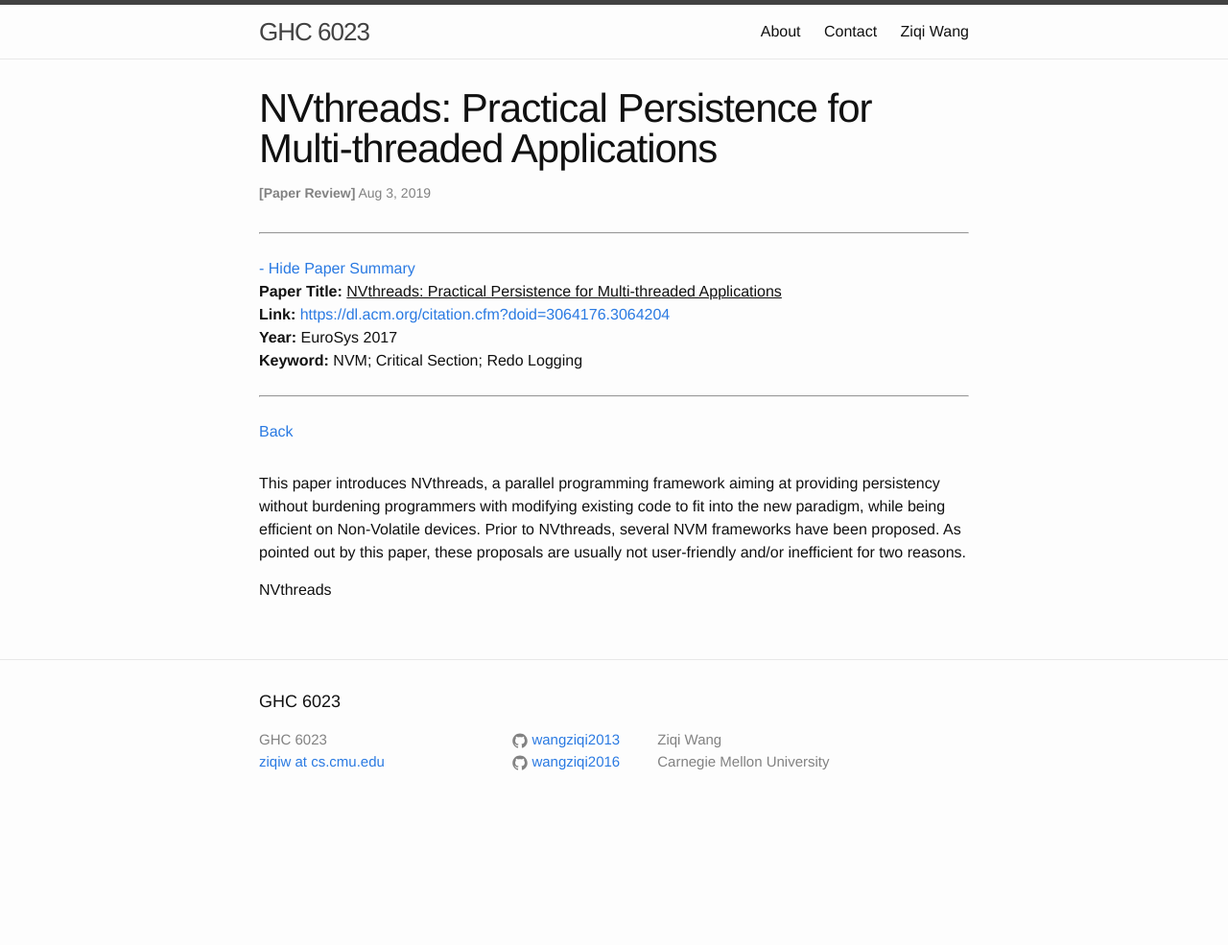
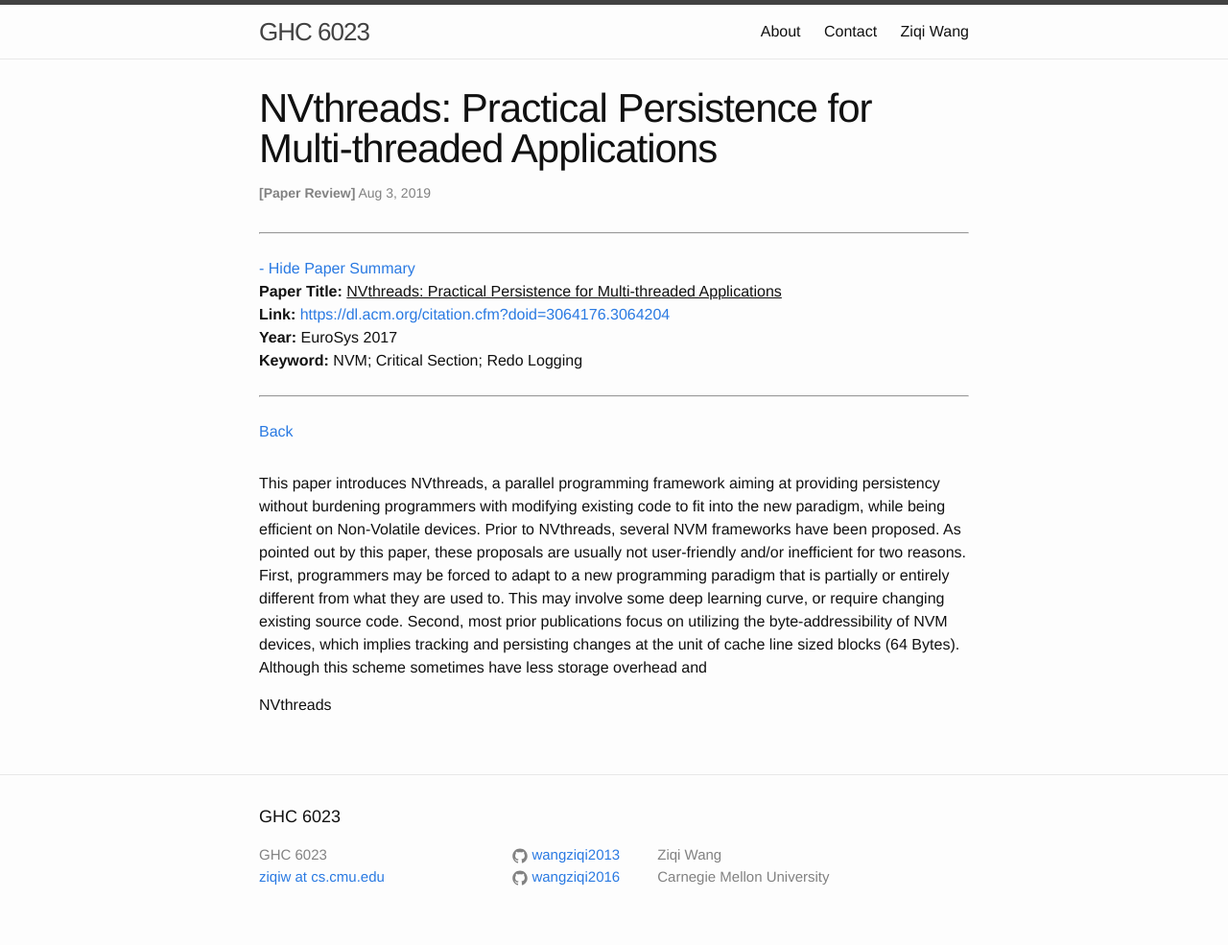
Before and after one commit to wangziqi2013/wangziqi2013.github.io, a Jekyll site: the page built from _posts/2019-08-03-nvthreads.markdown, in a window 1280 px wide. Shown: the whole page at 96% size. Built offline with Jekyll 4.4.1, drawn with Linux system fonts in a browser that asks for light colours; before the commit the page ends 900 px from its top, so only the background shows below that.

Commit message:
Adding two reasons

```diff
--- a/_posts/2019-08-03-nvthreads.markdown
+++ b/_posts/2019-08-03-nvthreads.markdown
@@ -16,6 +16,10 @@ version_mgmt:
 This paper introduces NVthreads, a parallel programming framework aiming at providing persistency without burdening
 programmers with modifying existing code to fit into the new paradigm, while being efficient on Non-Volatile devices.
 Prior to NVthreads, several NVM frameworks have been proposed. As pointed out by this paper, these proposals are usually
-not user-friendly and/or inefficient for two reasons.
+not user-friendly and/or inefficient for two reasons. First, programmers may be forced to adapt to a new programming
+paradigm that is partially or entirely different from what they are used to. This may involve some deep learning curve,
+or require changing existing source code. Second, most prior publications focus on utilizing the byte-addressibility
+of NVM devices, which implies tracking and persisting changes at the unit of cache line sized blocks (64 Bytes). Although
+this scheme sometimes have less storage overhead and
 
 NVthreads
```
